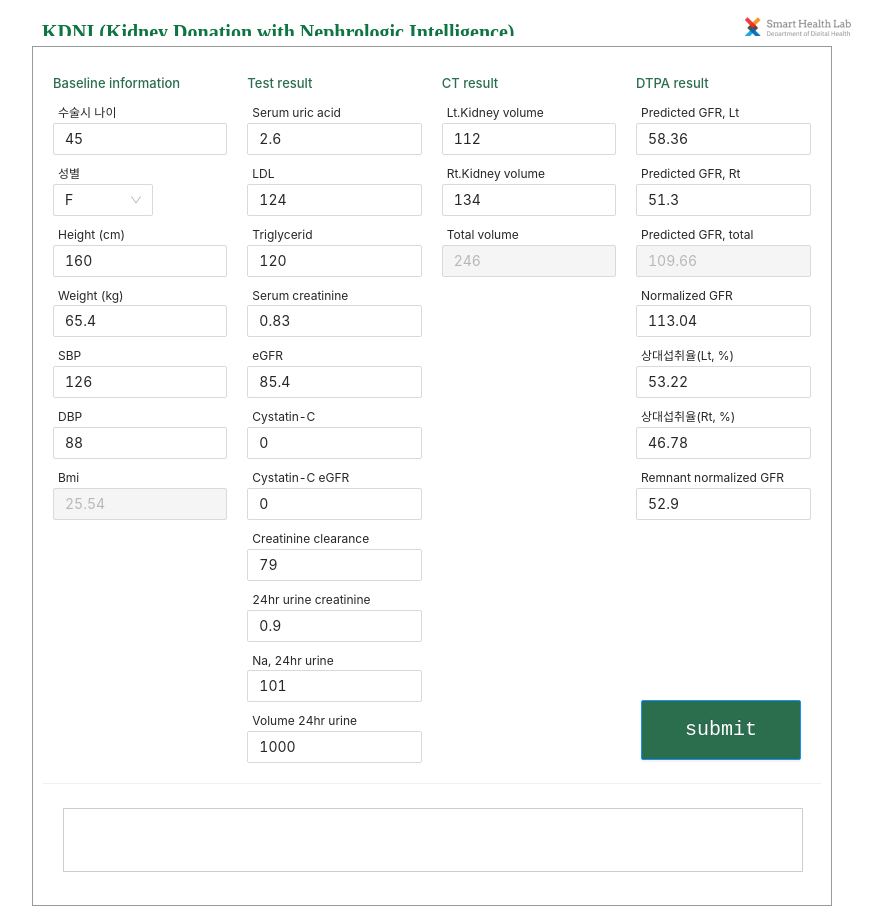
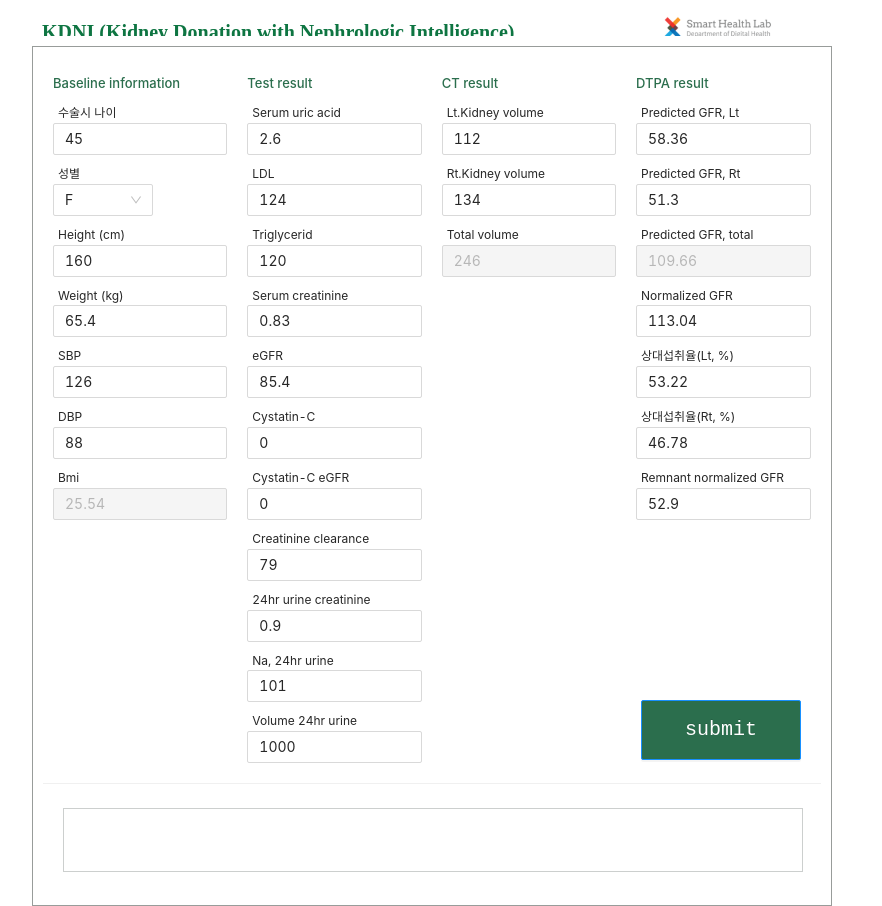
Before and after one commit to Smart-Health-Lab/Calculators, a React (Create React App) app in the folder kt_donor_calculator/client/: page / in a window 1280 px wide. Shown: the whole page, without its empty margins (18-900 px from the left). Built offline with nearby package versions, Linux system fonts and the light colour scheme.

Commit message:
position bug fixed

```diff
--- a/kt_donor_calculator/client/src/App.js
+++ b/kt_donor_calculator/client/src/App.js
@@ -100,14 +100,14 @@ class App extends Component {
               marginLeft: 10,
               fontSize: 20,
               fontWeight: 600,
-              width: 700,
+              width: 600,
             }}
           >
             KDNI (Kidney Donation with Nephrologic Intelligence)
           </div>
           <img
             src={shl_img}
-            style={{ height: 27, marginTop: 15, marginRight: 100 }}
+            style={{ height: 27, marginTop: 15, marginLeft: 20 }}
           />
         </Header>
         <Content
```
Also changed, not shown: 6 other files (tests, documents, lock files or other folders).
